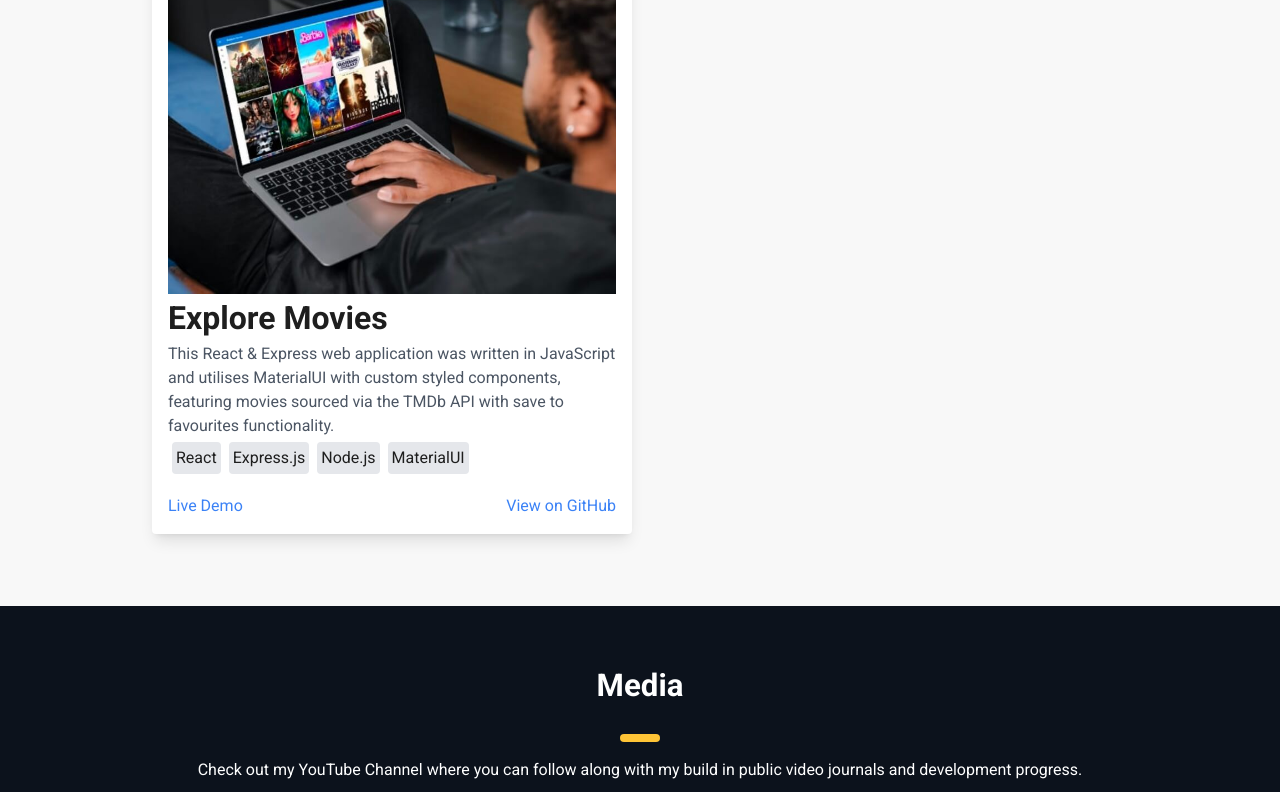
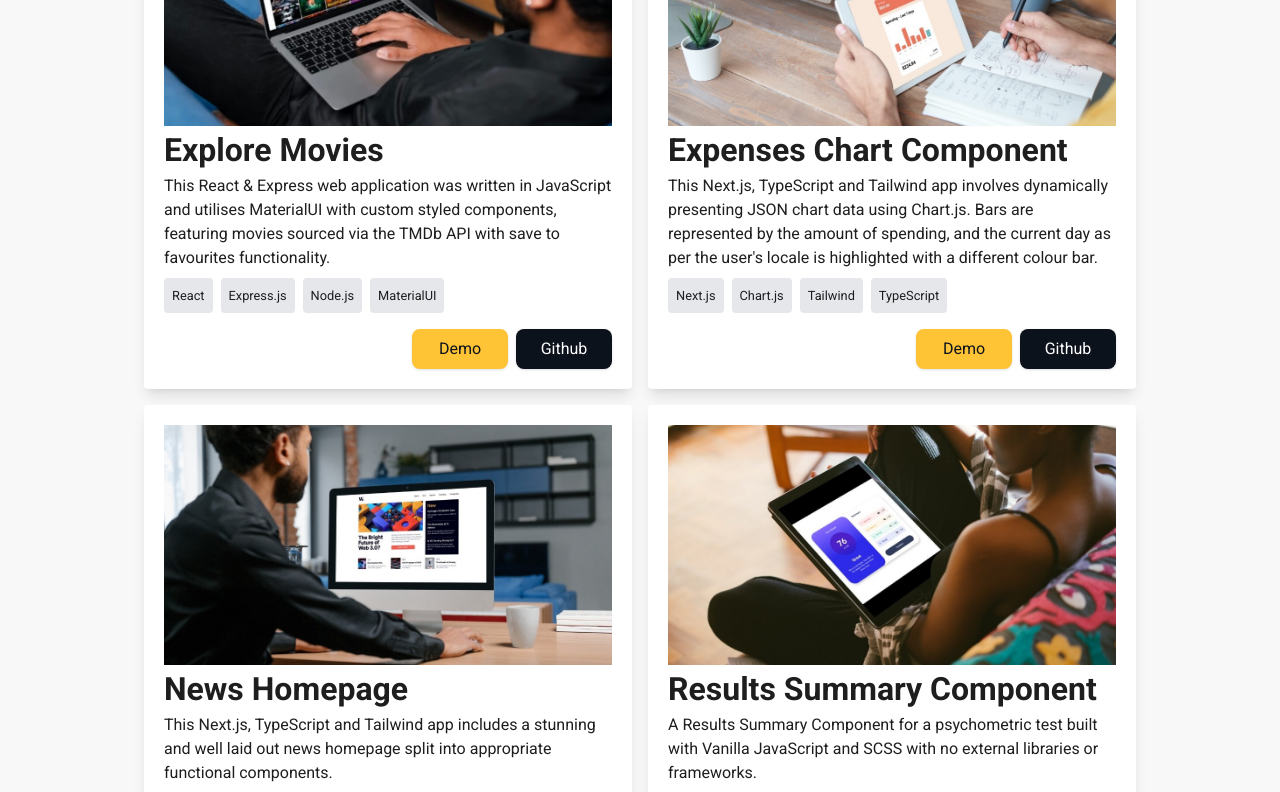
Before and after one commit to adamrichardturner/portfolio-2023, a Next.js app: page / in a window 1280 px wide. Shown: the part 1740-2532 px from the top of the page. Built offline with nearby package versions, Linux system fonts and the light colour scheme.

Commit message:
Finished new portfolio layout

```diff
--- a/components/PortfolioTabs/PortfolioTabs.tsx
+++ b/components/PortfolioTabs/PortfolioTabs.tsx
@@ -26,14 +26,14 @@ export default function PortfolioTabs() {
   return (
     <div>
       {/* Desktop Tabs */}
-      <div className="flex p-4 space-x-2">
+      <div className="flex p-4 pl-0 space-x-2">
         {tabs.map((tab) => (
           <button
             key={tab}
             onClick={() => setActiveTab(tab)}
             className={`px-4 py-2 text-sm font-medium rounded-md focus:outline-none ${
               activeTab === tab
-                ? 'bg-blue-500 text-white'
+                ? 'bg-secondary text-black'
                 : 'bg-gray-200 text-gray-800'
             }`}
           >
@@ -43,7 +43,7 @@ export default function PortfolioTabs() {
       </div>
 
       {/* Projects Display */}
-      <div className="grid grid-cols-1 lg:grid-cols-2">
+      <div className="grid grid-cols-1 lg:grid-cols-2 gap-4">
         {filteredProjects.map((project) => (
           <ProjectComponentWithNoSSR key={project.id} project={project} />
         ))}
--- a/components/ProjectComponent/ProjectComponent.tsx
+++ b/components/ProjectComponent/ProjectComponent.tsx
@@ -14,13 +14,13 @@ const ProjectComponent: FC<ProjectComponentProps> = ({ project }) => {
       initial={{ opacity: 0 }}
       animate={{ opacity: 1 }}
       exit={{ opacity: 0 }}
-      className="p-4 m-2 bg-white rounded shadow-lg"
+      className="p-5 bg-white rounded shadow-lg"
     >
       {/* Project Image */}
       <div
         style={{
           position: 'relative',
-          height: '320px',
+          height: '240px',
           objectFit: 'cover'
         }}
       >
@@ -33,31 +33,31 @@ const ProjectComponent: FC<ProjectComponentProps> = ({ project }) => {
         />
       </div>
       {/* Project Title */}
-      <h3 className="text-lg font-bold">{project.title}</h3>
+      <h3 className="text-lg font-bold leading-none py-2">{project.title}</h3>
 
       {/* Project Description */}
-      <p className="text-gray-600">{project.description}</p>
+      <p className="text-body text-base pb-2">{project.description}</p>
 
       {/* Project Skills */}
-      <div className="flex flex-wrap mb-4">
+      <div className="flex flex-wrap mb-4 space-x-2">
         {project.skills.map((skill, index) => (
-          <span key={index} className="m-1 p-1 bg-gray-200 rounded">
+          <span
+            key={index}
+            className="m-0 p-2 text-sm bg-gray-200 rounded cursor-default"
+          >
             {skill}
           </span>
         ))}
       </div>
 
       {/* Project Links */}
-      <div className="flex justify-between items-center">
+      <div className="flex justify-end items-center">
         {/* Conditional rendering for Live Demo link */}
         {project.demoLink && (
-          <a
-            href={project.demoLink}
-            target="_blank"
-            rel="noopener noreferrer"
-            className="text-blue-500 hover:underline"
-          >
-            Live Demo
+          <a href={project.demoLink} target="_blank" rel="noopener noreferrer">
+            <div className="bg-secondary hover:shadow-lg transition-shadow text-center ease-in-out w-24 px-4 shadow py-2 rounded-lg font-normal text-base text-primary mr-2">
+              Demo
+            </div>
           </a>
         )}
 
@@ -67,9 +67,10 @@ const ProjectComponent: FC<ProjectComponentProps> = ({ project }) => {
             href={project.githubLink}
             target="_blank"
             rel="noopener noreferrer"
-            className="text-blue-500 hover:underline"
           >
-            View on GitHub
+            <div className="bg-primary hover:shadow-lg transition-shadow text-center ease-in-out w-24 px-4 shadow py-2 rounded-lg font-normal text-base text-white">
+              Github
+            </div>
           </a>
         )}
       </div>
--- a/components/Projects/Projects.tsx
+++ b/components/Projects/Projects.tsx
@@ -13,7 +13,7 @@ const Projects: FC<{}> = () => {
             Projects
           </h2>
           <div className="bg-secondary py-1 px-5 rounded-xl"></div>
-          <p className="mt-4 text-center pb-14">
+          <p className="mt-4 text-center pb-6">
             Here are a few of my favourite{' '}
             <span className="font-bold">Full Stack</span> and{' '}
             <span className="font-bold">Front End</span> focused projects
--- a/util/projectsData.json
+++ b/util/projectsData.json
@@ -31,5 +31,38 @@
       "skills": ["React", "Express.js", "Node.js", "MaterialUI"],
       "demoLink": "https://exploremovies.app",
       "githubLink": "https://github.com/adamrichardturner/explore-movies"
+    },
+    {
+      "id": "4",
+      "title": "Expenses Chart Component",
+      "description": "This Next.js, TypeScript and Tailwind app involves dynamically presenting JSON chart data using Chart.js. Bars are represented by the amount of spending, and the current day as per the user's locale is highlighted with a different colour bar.",
+      "imagePath": "/projects/chart.jpg",
+      "altTag": "Expenses Chart Component",
+      "category": "Front End",
+      "skills": ["Next.js", "Chart.js", "Tailwind", "TypeScript"],
+      "demoLink": "https://expenses-chart-nu.vercel.app/",
+      "githubLink": "https://github.com/adamrichardturner/expenses-chart"
+    },
+    {
+      "id": "5",
+      "title": "News Homepage",
+      "description": "This Next.js, TypeScript and Tailwind app includes a stunning and well laid out news homepage split into appropriate functional components.",
+      "imagePath": "/projects/newshome.jpg",
+      "altTag": "News Homepage",
+      "category": "Front End",
+      "skills": ["Next.js", "Tailwind", "TypeScript"],
+      "demoLink": "https://news-homepage-lac-six.vercel.app/",
+      "githubLink": "https://github.com/adamrichardturner/news-homepage"
+    },
+    {
+      "id": "6",
+      "title": "Results Summary Component",
+      "description": "A Results Summary Component for a psychometric test built with Vanilla JavaScript and SCSS with no external libraries or frameworks.",
+      "imagePath": "/projects/summary.jpg",
+      "altTag": "Results Summary Component",
+      "category": "Front End",
+      "skills": ["Vanilla JavaScript", "Sass"],
+      "demoLink": "https://adamrichardturner.github.io/results-summary-component/",
+      "githubLink": "https://github.com/adamrichardturner/results-summary-component"
     }
   ]
```
